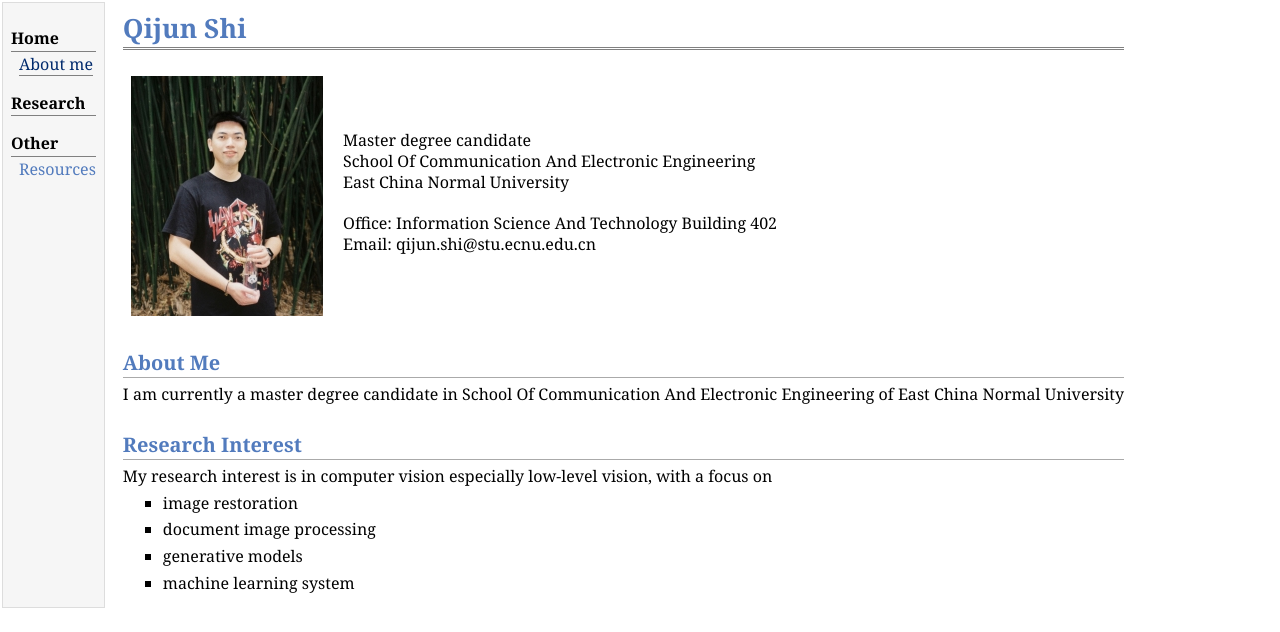
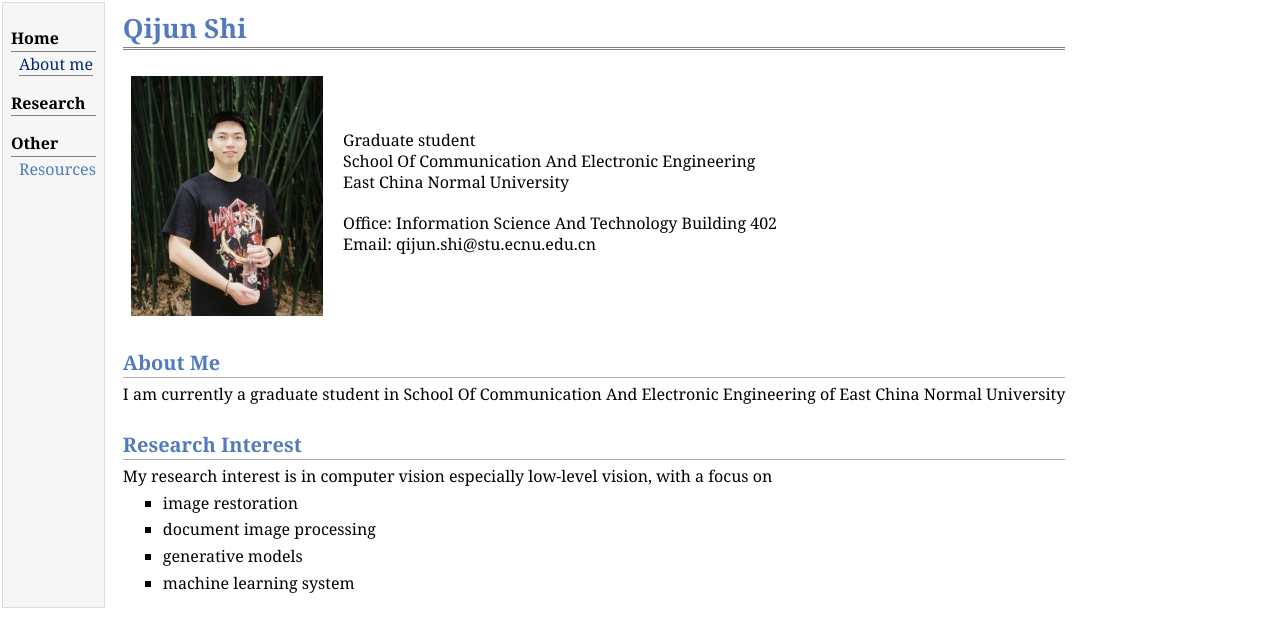
Before and after one commit to qijunshi/qijunshi.github.io, a plain HTML site: page index.html in a window 1280 px wide. Drawn offline with Linux system fonts and the light colour scheme.

Commit message:
graduate student

```diff
--- a/index.html
+++ b/index.html
@@ -23,14 +23,14 @@
 </div>
 <table class="imgtable"><tr><td>
 <img src="photo.jpg" alt="Qijun shi" />&nbsp;</td>
-<td align="left"><p>Master degree candidate<br />
+<td align="left"><p>Graduate student<br />
 School Of Communication And Electronic Engineering<br />
 East China Normal University<br /><br />
 Office: Information Science And Technology Building 402<br />
 Email: qijun.shi@stu.ecnu.edu.cn</p>
 </td></tr></table>
 <h2>About Me</h2>
-<p>I am currently a master degree candidate in School Of Communication And Electronic Engineering of East China Normal University</p>
+<p>I am currently a graduate student in School Of Communication And Electronic Engineering of East China Normal University</p>
 <h2>Research Interest</h2>
 <p>My research interest is in computer vision especially low-level vision, with a focus on</p>
 <ul>
```
